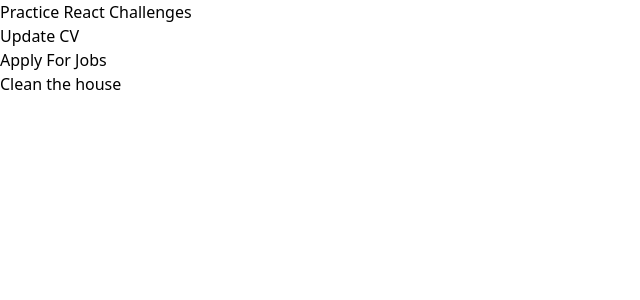
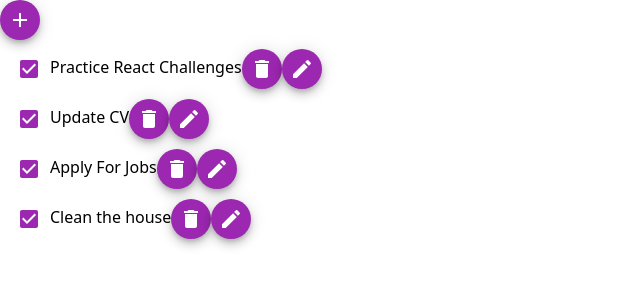
Before and after one commit to tannazma/taskWave, a Next.js app: page / in a window 1280 px wide. Shown: the top 300 px of the page, without its empty margins (0-640 px from the left). Built offline with nearby package versions, Linux system fonts and the light colour scheme.

Commit message:
added delete, add and edit icons for tasks

```diff
--- a/src/pages/index.tsx
+++ b/src/pages/index.tsx
@@ -1,8 +1,12 @@
 import { useState } from "react";
 // import AssignmentIcon from "@material-ui/icons/Assignment";
-// import DeleteIcon from "@material-ui/icons/Delete";
+import { Box, Checkbox, Fab } from "@mui/material";
+import DeleteIcon from "@mui/icons-material/Delete";
+import AddIcon from "@mui/icons-material/Add";
+import EditIcon from "@mui/icons-material/Edit";
 
 const TaskWave = () => {
+  const label = { inputProps: { "aria-label": "Checkbox demo" } };
   const [tasks, setTasks] = useState([
     {
       id: 1,
@@ -28,10 +32,23 @@ const TaskWave = () => {
 
   return (
     <div>
-
-      {tasks.map((task) => (
-        <div key={task.id}>{task.text}</div>
-      ))}
+      <Fab size="small" color="secondary" aria-label="add">
+        <AddIcon />
+      </Fab>
+      <Box sx={{ "& > :not(style)": { m: 1 } }}>
+        {tasks.map((task) => (
+          <div key={task.id} className="flex col justify-start">
+            <Checkbox {...label} defaultChecked color="secondary" />
+            {task.text}
+            <Fab size="small" color="secondary" aria-label="delete">
+              <DeleteIcon />
+            </Fab>
+            <Fab size="small" color="secondary" aria-label="edit">
+              <EditIcon />
+            </Fab>
+          </div>
+        ))}
+      </Box>
     </div>
   );
 };
```
